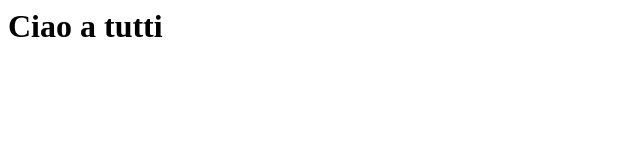
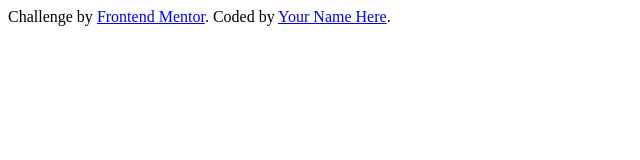
Before and after one commit to LucaTodesco/Time-Tracking-Dashboard, a plain HTML site: page index.html in a window 1280 px wide. Shown: the whole page, without its empty margins (0-640 px from the left). Drawn offline with Linux system fonts and the light colour scheme.

Commit message:
Inserita struttura base file html

```diff
--- a/index.html
+++ b/index.html
@@ -1 +1,20 @@
-<h1>Ciao a tutti</h1>
+<!DOCTYPE html>
+<html lang="en">
+<head>
+  <meta charset="UTF-8">
+  <meta name="viewport" content="width=device-width, initial-scale=1.0"> <!-- displays site properly based on user's device -->
+
+  <link rel="icon" type="image/png" sizes="32x32" href="./images/favicon-32x32.png">
+
+  <title>Luca Todesco | Time tracking dashboard</title>
+
+</head>
+<body>
+
+
+  <div class="attribution">
+    Challenge by <a href="https://www.frontendmentor.io?ref=challenge" target="_blank">Frontend Mentor</a>.
+    Coded by <a href="#">Your Name Here</a>.
+  </div>
+</body>
+</html>
```
